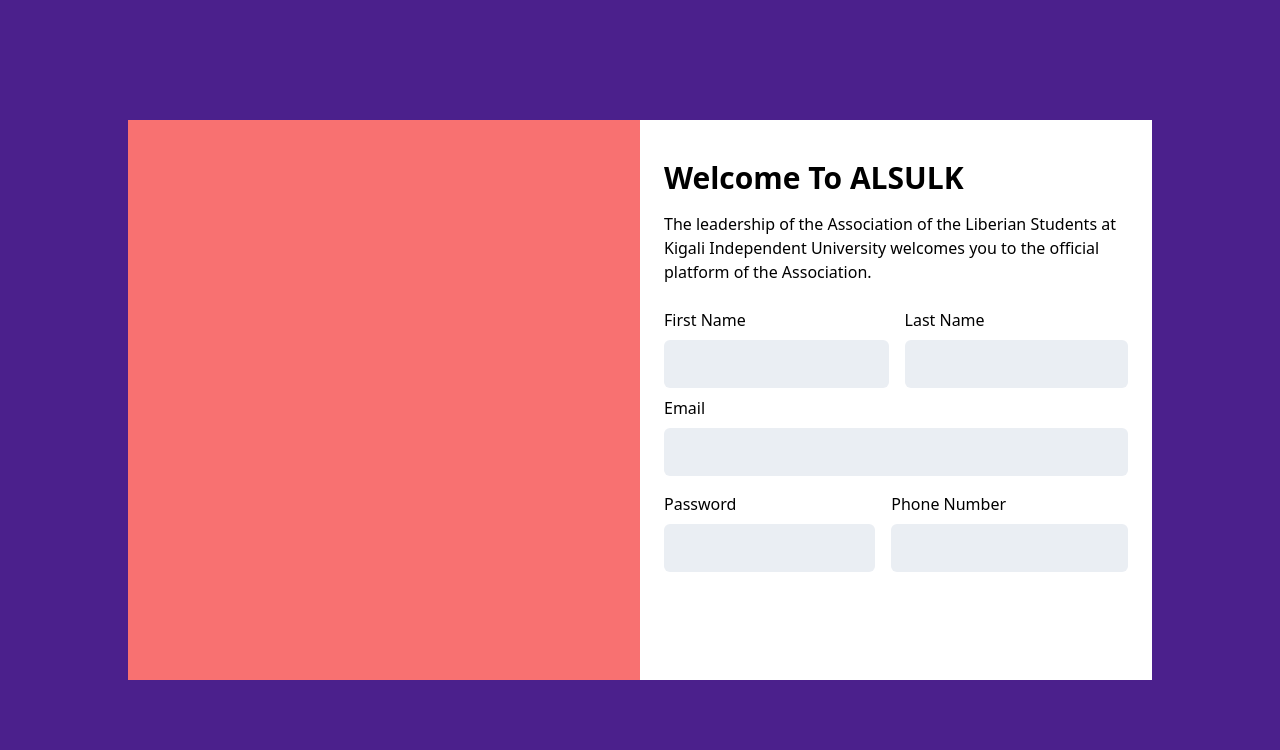
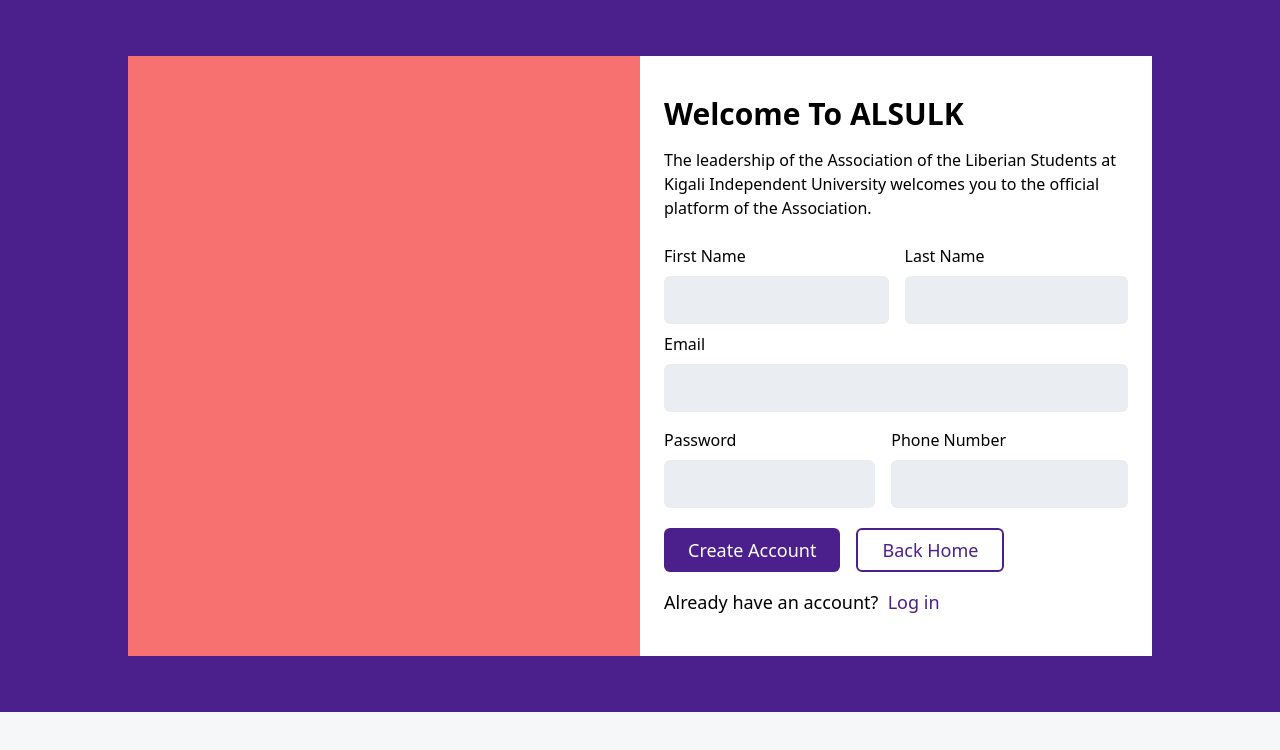
Before and after one commit to mulbahoplanojames/Harmony_Coalition_Project, a React (Vite) app: page /sign-up in a window 1280 px wide. Shown: the top 750 px of the page. Built offline with nearby package versions, Linux system fonts and the light colour scheme.

Commit message:
Working on the Sign Up page

```diff
--- a/src/Pages/Sign_Up/SignUp.jsx
+++ b/src/Pages/Sign_Up/SignUp.jsx
@@ -1,9 +1,11 @@
+import { Link } from "react-router-dom";
+
 const SignUp = () => {
   return (
     <>
-      <div className="flex justify-center items-center w-full h-full bg-primary_main">
+      <div className="flex justify-center items-center w-full h-fit py-14  bg-primary_main ">
         <div className="md:w-[80%] w-[95%] h-fit grid md:grid-cols-2 grid-cols-1 bg-white">
-          <div className=" w-full md:h-[35rem] h-[15rem] overflow-hidden bg-red-400"></div>
+          <div className=" w-full md:h-full h-[15rem] overflow-hidden bg-red-400"></div>
 
           <div className="py-10 px-6">
             <h1 className="md:text-3xl text-2xl font-bold pb-4">
@@ -76,6 +78,30 @@
                   />
                 </div>
               </div>
+
+              {/* // Create account Button */}
+              <button
+                type="submit"
+                className=" bg-primary_main md:text-lg textb text-white border-none rounded-md mt-3 mb-4 hover:bg-opacity-70 py-2 md:px-6 px-4 mr-4"
+              >
+                Create Account
+              </button>
+
+              {/* // Back home Button */}
+              <Link
+                to="/"
+                className=" bg-transparent border-2 border-primary_main md:text-lg text-base text-primary_main  rounded-md mt-3 mb-4 hover:bg-opacity-70 py-2 md:px-6 px-4"
+              >
+                Back Home
+              </Link>
+
+              {/* // Already have an account Log in */}
+              <p className="text-lg">
+                Already have an account? &nbsp;
+                <Link to="/log-in" className="text-primary_main">
+                  Log in
+                </Link>
+              </p>
             </form>
           </div>
         </div>
```
